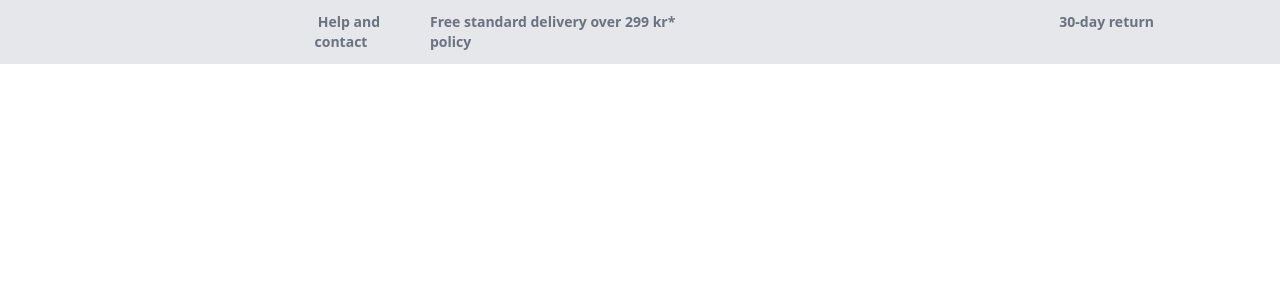
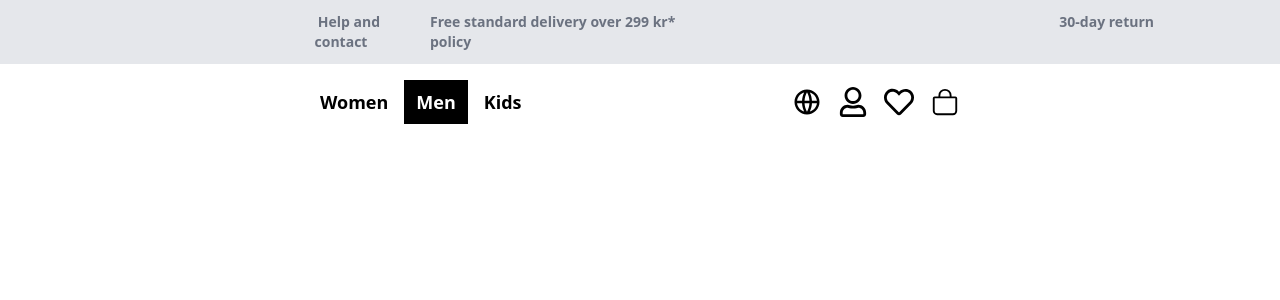
Before and after one commit to Torabarnob203311003/Zalando-clone, a React (Create React App) app: page / in a window 1280 px wide. Shown: the top 300 px of the page. Built offline with nearby package versions, Linux system fonts and the light colour scheme.

Commit message:
navbar done

```diff
--- a/package.json
+++ b/package.json
@@ -9,6 +9,7 @@
     "ajv-keywords": "^3.5.2",
     "react": "^19.0.0",
     "react-dom": "^19.0.0",
+    "react-icons": "^5.4.0",
     "react-scripts": "5.0.1",
     "web-vitals": "^2.1.4"
   },
--- a/src/App.jsx
+++ b/src/App.jsx
@@ -1,4 +1,5 @@
 import Header from './components/header';
+import Navbar from './components/navbar';
 import logo from './logo.svg';
 
 function App() {
@@ -6,6 +7,7 @@ function App() {
     <div className="font-sans">
       {/* Header */}
       <Header/>
+       <Navbar/>
 
       </div>
   );
--- a/src/components/navbar.jsx
+++ b/src/components/navbar.jsx
@@ -0,0 +1,31 @@
+import React from 'react'
+import { RiGlobalLine } from "react-icons/ri";
+import { FaRegUser } from "react-icons/fa";
+import { FaRegHeart } from "react-icons/fa";
+import { IoBagOutline } from "react-icons/io5";
+function Navbar() {
+  return (
+      <div> {/* Navbar */}
+          <nav className="flex items-center justify-between px-8 py-4 ">
+              <div className="ml-72 flex items-center space-x-4">
+                  <a href="#" className="font-bold text-lg">Women</a>
+                  <a href="#" className="font-bold text-lg bg-black text-white  p-2 pl-3 pr-3 ">Men</a>
+                  <a href="#" className="font-bold text-lg">Kids</a>
+              </div>
+
+              <div className="flex-grow  flex justify-center">
+                 <img src="" alt="" />
+              </div>
+
+              <div className="flex mr-72 space-x-4">
+                  <RiGlobalLine className=' text-3xl font-thin'/>
+                  <FaRegUser className=' text-3xl font-thin' />
+                  <FaRegHeart className=' text-3xl font-thin' />
+                  <IoBagOutline className=' text-3xl font-thin' />
+
+              </div>
+          </nav></div>
+  )
+}
+
+export default Navbar
```
Also changed, not shown: public/zalando.png (added), 1 other file (tests, documents, lock files or other folders).
